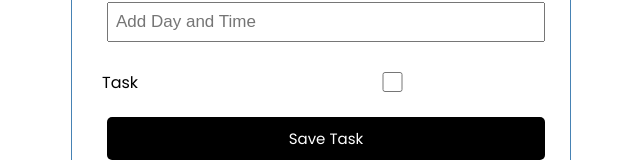
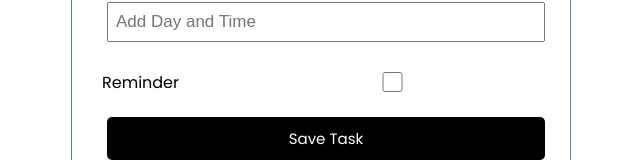
Before and after one commit to nogawa11/react-scheduler, a React (Create React App) app: page / in a window 1280 px wide. Both pictures are taken after a click on the button "Add". Shown: the part 257-417 px from the top of the page, without its empty margins (319-959 px from the left). Built offline with nearby package versions, Linux system fonts and the light colour scheme.

Commit message:
fixed form

```diff
--- a/src/components/AddTask.js
+++ b/src/components/AddTask.js
@@ -39,7 +39,7 @@ const AddTask = ({ onAdd }) => {
         />
       </div>
       <div className='form-control form-control-check'>
-        <label>Task</label>
+        <label>Reminder</label>
         <input
           type='checkbox'
           checked={reminder}
```
